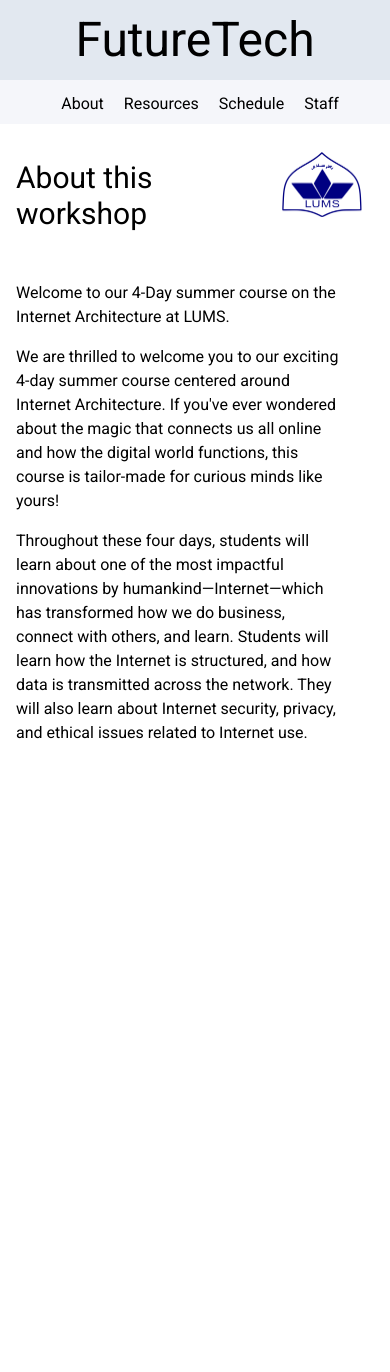
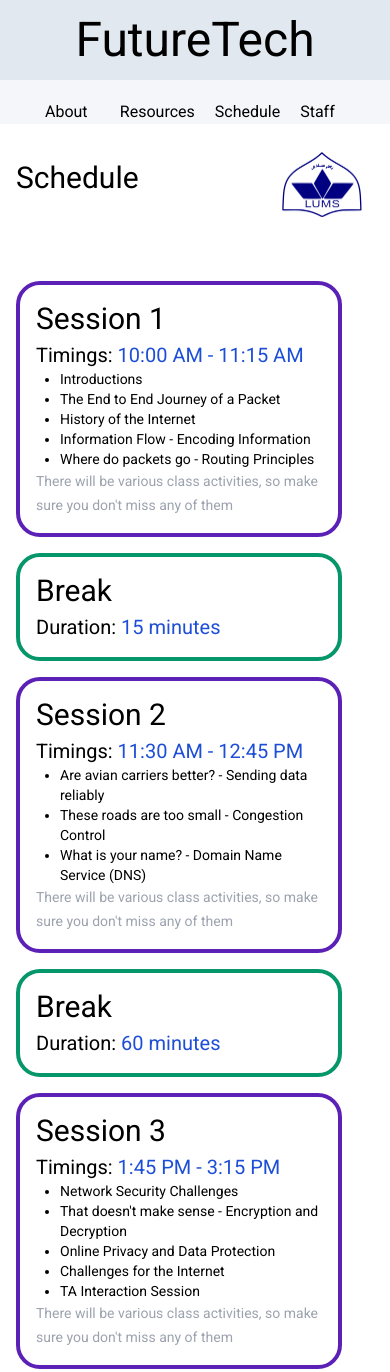
Before and after one commit to jazlan01/summer-at-lums, a website: page src/schedule.html in a window 390 px wide. Before the commit the page ends 844 px from the top, so only its background shows below. Drawn offline with Linux system fonts and the light colour scheme; grey boxes are pictures that could not be loaded.

Commit message:
Updated schedule page

```diff
--- a/src/schedule.html
+++ b/src/schedule.html
@@ -8,7 +8,7 @@
   </head>
   <body>
     <div class="w-screen h-screen margin-0 flex-col lg:flex lg:flex-row">
-      <div class="w-screen lg:w-2/6 lg:h-screen text-center bg-[#f5f6fa]">
+      <div class="w-screen lg:w-3/12 lg:h-screen text-center bg-[#f5f6fa]">
         <button
           class="h-[80px] lg:h-[100px] w-full text-5xl bg-transparent border-0 margin-0 hover:bg-slate-200 font-roboto"
           id="redirect"
@@ -18,35 +18,35 @@
         <div
           class="leading-10 text-l lg:text-2xl pr-[25px] pt-1 lg:pt-[25px] text-left pl-[35px]"
         >
-          <ul class="flex lg:flex-col justify-center text-center">
+          <ul class="flex lg:flex-col justify-center text-left">
             <div
-              class="h-[40px] w-fit lg:h-[50px] hover:bg-slate-200 pl-[10px] pr-[10px]"
+              class="h-[40px] w-full lg:h-[50px] hover:bg-slate-200 pl-[10px] pr-[10px] pt-2"
             >
               <a href="./about.html">About</a>
             </div>
             <div
-              class="h-[40px] w-fit lg:h-[50px] hover:bg-slate-200 pl-[10px] pr-[10px]"
+              class="h-[40px] w-full lg:h-[50px] hover:bg-slate-200 pl-[10px] pr-[10px] pt-2"
             >
               <a href="./resources.html">Resources</a>
             </div>
             <div
-              class="h-[40px] w-fit lg:h-[50px] hover:bg-slate-200 pl-[10px] pr-[10px]"
+              class="h-[40px] w-full lg:h-[50px] hover:bg-slate-200 pl-[10px] pr-[10px] pt-2"
             >
               <a href="./schedule.html">Schedule</a>
             </div>
             <div
-              class="h-[40px] w-fit lg:h-[50px] hover:bg-slate-200 pl-[10px] pr-[10px]"
+              class="h-[40px] w-full lg:h-[50px] hover:bg-slate-200 pl-[10px] pr-[10px] pt-2"
             >
               <a href="./staff.html">Staff</a>
             </div>
           </ul>
         </div>
       </div>
-      <div class="w-screen lg:w-4/6 lg:pl-20 pt-7 px-4 overflow-scroll">
+      <div class="w-screen lg:w-9/12 lg:pl-20 pt-7 px-4 overflow-scroll">
         <div class="w-full flex justify-between">
           <span
             class="text-3xl lg:text-5xl font-roboto align-text-bottom h-[65px] inline-block pt-2"
-            >About this workshop</span
+            >Schedule</span
           >
           <img
             src="../assets/640px-Lahore_University_of_Management_Sciences_Logo.svg.png"
@@ -56,25 +56,85 @@
         </div>
         <div class="flex w-full mt-12 lg:mt-20 pr-8">
           <div class="w-screen text-md lg:w-1/2 lg:text-xl">
-            <div class="lg:w-5/6 w-full pt-4">
-              Welcome to our 4-Day summer course on the Internet Architecture at
-              LUMS.
-            </div>
-            <div class="lg:w-5/6 lg:pt-12 w-full pt-4">
-              We are thrilled to welcome you to our exciting 4-day summer course
-              centered around Internet Architecture. If you've ever wondered
-              about the magic that connects us all online and how the digital
-              world functions, this course is tailor-made for curious minds like
-              yours!
-            </div>
-            <div class="lg:w-5/6 lg:pt-12 w-full pt-4">
-              Throughout these four days, students will learn about one of the
-              most impactful innovations by humankind—Internet—which has
-              transformed how we do business, connect with others, and learn.
-              Students will learn how the Internet is structured, and how data
-              is transmitted across the network. They will also learn about
-              Internet security, privacy, and ethical issues related to Internet
-              use.
+            <div class="lg:w-5/6 w-full pt-4 flex flex-col">
+              <div
+                class="w-full h-fit border-violet-800 border-4 rounded-3xl pt-4 pl-4 pb-4 mb-4 pr-4"
+              >
+                <h1 class="text-3xl pb-1">Session 1</h1>
+                <p class="text-xl">
+                  Timings:
+                  <span class="text-blue-700">10:00 AM - 11:15 AM</span>
+                </p>
+                <ul class="text-sm list-disc pl-6">
+                  <li>Introductions</li>
+                  <li>The End to End Journey of a Packet</li>
+                  <li>History of the Internet</li>
+                  <li>Information Flow - Encoding Information</li>
+                  <li>Where do packets go - Routing Principles</li>
+                </ul>
+                <span class="text-sm text-gray-400"
+                  >There will be various class activities, so make sure you
+                  don't miss any of them</span
+                >
+              </div>
+
+              <div
+                class="w-full h-fit border-emerald-600 border-4 rounded-3xl pt-4 pl-4 pb-4 mb-4 pr-4"
+              >
+                <h1 class="text-3xl pb-1">Break</h1>
+                <p class="text-xl">
+                  Duration:
+                  <span class="text-blue-700">15 minutes</span>
+                </p>
+              </div>
+
+              <div
+                class="w-full h-fit border-violet-800 border-4 rounded-3xl pt-4 pl-4 pb-4 mb-4 pr-4"
+              >
+                <h1 class="text-3xl pb-1">Session 2</h1>
+                <p class="text-xl">
+                  Timings:
+                  <span class="text-blue-700">11:30 AM - 12:45 PM</span>
+                </p>
+                <ul class="text-sm list-disc pl-6">
+                  <li>Are avian carriers better? - Sending data reliably</li>
+                  <li>These roads are too small - Congestion Control</li>
+                  <li>What is your name? - Domain Name Service (DNS)</li>
+                </ul>
+                <span class="text-sm text-gray-400"
+                  >There will be various class activities, so make sure you
+                  don't miss any of them</span
+                >
+              </div>
+              <div
+                class="w-full h-fit border-emerald-600 border-4 rounded-3xl pt-4 pl-4 pb-4 mb-4 pr-4"
+              >
+                <h1 class="text-3xl pb-1">Break</h1>
+                <p class="text-xl">
+                  Duration:
+                  <span class="text-blue-700">60 minutes</span>
+                </p>
+              </div>
+              <div
+                class="w-full h-fit border-violet-800 border-4 rounded-3xl pt-4 pl-4 pb-4 mb-4 pr-4"
+              >
+                <h1 class="text-3xl pb-1">Session 3</h1>
+                <p class="text-xl">
+                  Timings:
+                  <span class="text-blue-700">1:45 PM - 3:15 PM</span>
+                </p>
+                <ul class="text-sm list-disc pl-6">
+                  <li>Network Security Challenges</li>
+                  <li>That doesn't make sense - Encryption and Decryption</li>
+                  <li>Online Privacy and Data Protection</li>
+                  <li>Challenges for the Internet</li>
+                  <li>TA Interaction Session</li>
+                </ul>
+                <span class="text-sm text-gray-400"
+                  >There will be various class activities, so make sure you
+                  don't miss any of them</span
+                >
+              </div>
             </div>
           </div>
           <div class="w-0 lg:visible lg:w-1/2 lg:pt-8 lg:pr-4 lg:pl-4">
```
